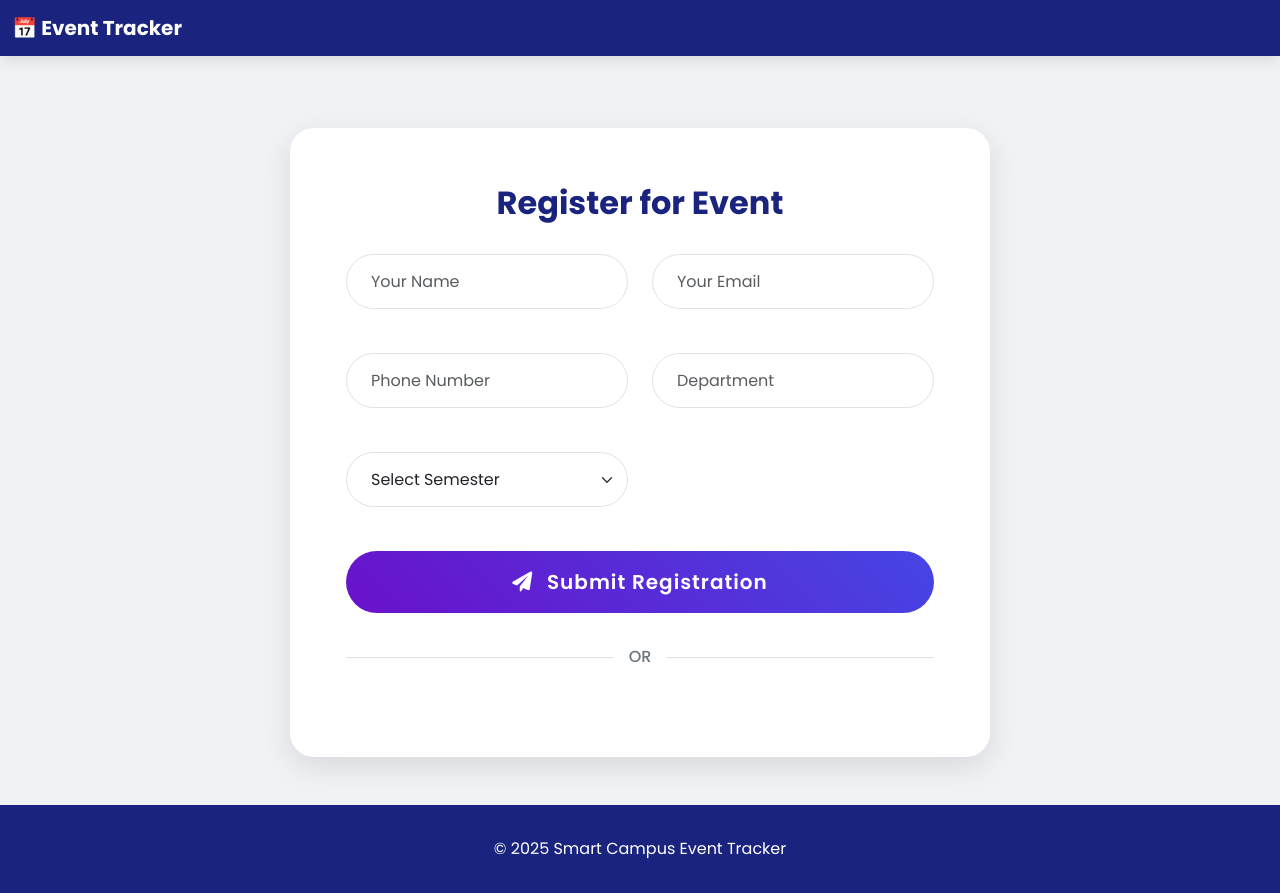
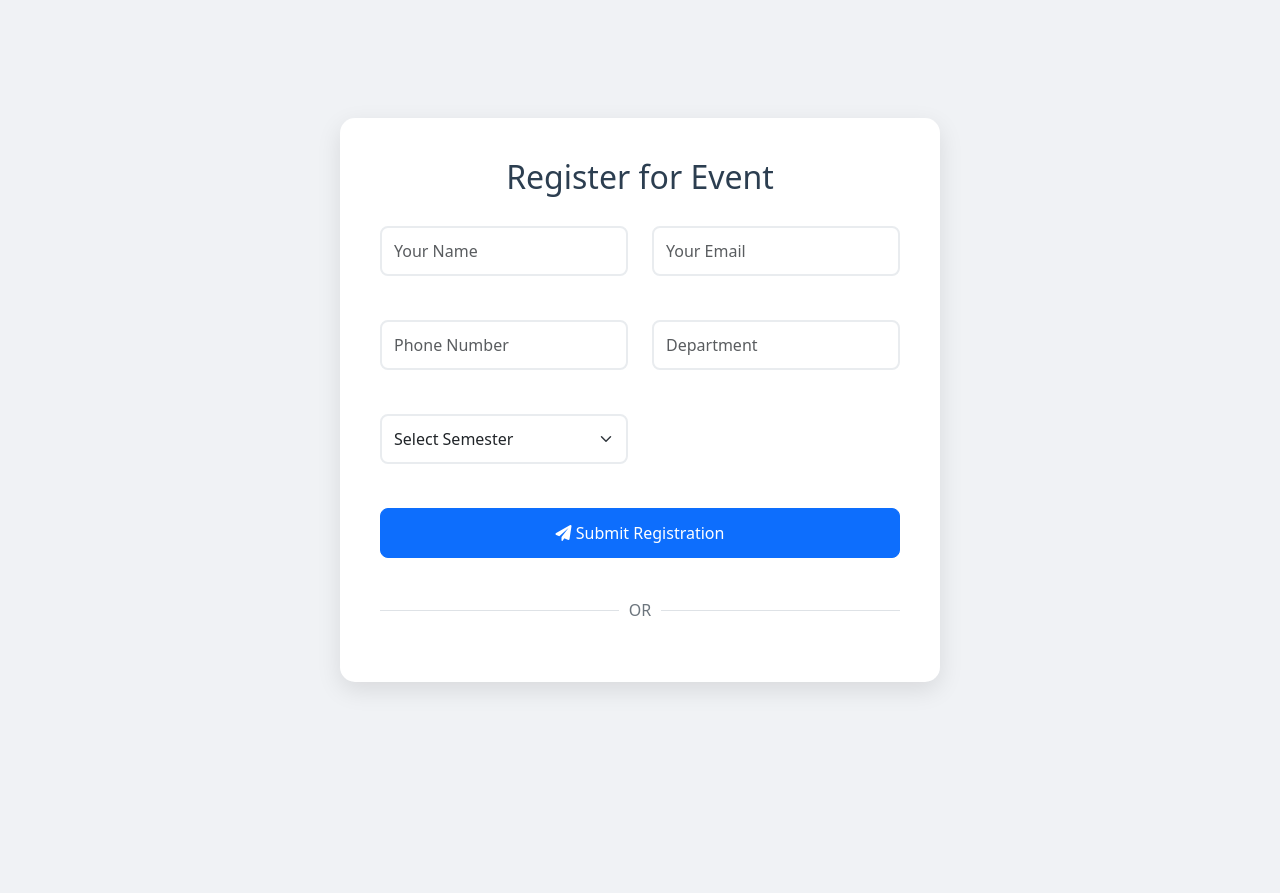
Before and after one commit to TrickzMania/Expo, a plain HTML site: page register.html in a window 1280 px wide. After the commit the page ends 800 px from the top, so only its background shows below. Drawn offline with nearby package versions, Linux system fonts and the light colour scheme.

Commit message:
Update register.html

```diff
--- a/register.html
+++ b/register.html
@@ -4,165 +4,124 @@
   <meta charset="UTF-8">
   <meta name="viewport" content="width=device-width, initial-scale=1.0">
   <title>Register for Event</title>
-
-  <link rel="preconnect" href="https://fonts.googleapis.com">
-  <link rel="preconnect" href="https://fonts.gstatic.com" crossorigin>
-  <link href="https://fonts.googleapis.com/css2?family=Poppins:wght@400;500;600;700&display=swap" rel="stylesheet">
-
   <link href="https://cdn.jsdelivr.net/npm/bootstrap@5.3.8/dist/css/bootstrap.min.css" rel="stylesheet">
   <link href="https://cdnjs.cloudflare.com/ajax/libs/font-awesome/6.0.0/css/all.min.css" rel="stylesheet">
-
   <style>
-    :root {
-      --dark-blue: #1a237e;
-      --light-gray: #f0f2f5;
-      --secondary-gradient: linear-gradient(45deg, #6a11cb, #2575fc);
-    }
     body {
-      font-family: 'Poppins', sans-serif;
       min-height: 100vh;
       display: flex;
-      flex-direction: column;
-      background: var(--light-gray);
-      padding-top: 5rem;
-    }
-    .navbar {
-      background-color: var(--dark-blue) !important;
-      box-shadow: 0 4px 15px rgba(0, 0, 0, 0.1);
-    }
-    .navbar-brand {
-      font-weight: 700;
-      color: #fff !important;
+      align-items: center;
+      justify-content: center;
+      background: #f0f2f5;
+      padding: 20px;
     }
     .register-card {
       background: #fff;
-      padding: 3.5rem;
-      border-radius: 1.5rem;
-      box-shadow: 0 10px 30px rgba(0,0,0,0.1);
+      padding: 40px;
+      border-radius: 15px;
+      box-shadow: 0 8px 25px rgba(0,0,0,0.1);
       width: 100%;
-      max-width: 700px;
-      margin: auto;
+      max-width: 600px;
     }
     .register-card h2 {
-      font-weight: 700;
-      color: var(--dark-blue);
-      margin-bottom: 2rem;
+      margin-bottom: 30px;
       text-align: center;
-    }
-    .form-label {
-      font-weight: 600;
-      color: #444;
-      margin-bottom: 0.5rem;
+      color: #2c3e50;
     }
     .form-control, .form-select {
-      height: 55px;
+      height: 50px;
       margin-bottom: 20px;
-      border: 1px solid #dee2e6;
-      border-radius: 50px;
-      padding: 0.75rem 1.5rem;
-      transition: all 0.3s ease;
+      border: 2px solid #e9ecef;
+      border-radius: 8px;
     }
     .form-control:focus, .form-select:focus {
-      border-color: #86b7fe;
-      box-shadow: 0 0 0 0.25rem rgba(13, 110, 253, 0.25);
+      border-color: #007bff;
+      box-shadow: 0 0 0 0.2rem rgba(0,123,255,0.25);
     }
-    .btn-gradient {
-      background: var(--secondary-gradient);
-      border: none;
-      color: white;
-      border-radius: 50px;
-      padding: 1rem 2.5rem;
-      font-weight: 600;
-      letter-spacing: 1px;
-      transition: all 0.3s ease;
-      background-size: 200% auto;
-    }
-    .btn-gradient:hover {
-      background-position: right center;
-      transform: translateY(-3px);
-      box-shadow: 0 8px 25px rgba(0,0,0,0.3);
+    .btn-primary {
+      width: 100%;
+      padding: 12px;
+      font-size: 16px;
+      border-radius: 8px;
+      margin-bottom: 20px;
     }
     .event-link-section {
       background: #f8f9fa;
-      border-radius: 1.25rem;
-      padding: 2rem;
-      margin-top: 2rem;
+      border-radius: 10px;
+      padding: 20px;
+      margin-top: 20px;
       text-align: center;
-      border-left: 5px solid var(--dark-blue);
+      border-left: 4px solid #007bff;
     }
     .event-link-section h5 {
-      color: var(--dark-blue);
-      margin-bottom: 1rem;
-      font-weight: 600;
+      color: #2c3e50;
+      margin-bottom: 15px;
+      font-size: 1.1rem;
     }
     .btn-outline-primary {
-      padding: 0.75rem 2rem;
-      font-size: 1rem;
-      border-radius: 50px;
+      padding: 12px 24px;
+      font-size: 16px;
+      border-radius: 8px;
       transition: all 0.3s ease;
-      font-weight: 500;
-      color: var(--dark-blue);
-      border-color: var(--dark-blue);
     }
     .btn-outline-primary:hover {
       transform: translateY(-2px);
       box-shadow: 0 4px 12px rgba(0,123,255,0.3);
-      background-color: var(--dark-blue);
-      color: white;
+    }
+    .link-icon {
+      margin-right: 8px;
     }
     .divider {
       display: flex;
       align-items: center;
       text-align: center;
-      margin: 2rem 0;
+      margin: 20px 0;
       color: #6c757d;
-      font-weight: 500;
     }
-    .divider::before, .divider::after {
+    .divider::before,
+    .divider::after {
       content: '';
       flex: 1;
       border-bottom: 1px solid #dee2e6;
     }
-    .divider::before { margin-right: 1rem; }
-    .divider::after { margin-left: 1rem; }
-    footer {
-      background-color: var(--dark-blue) !important;
-      color: white;
-      margin-top: auto;
-      padding: 2rem 0;
-      text-align: center;
+    .divider::before {
+      margin-right: 10px;
+    }
+    .divider::after {
+      margin-left: 10px;
     }
   </style>
 </head>
 <body>
-  <nav class="navbar navbar-dark bg-dark fixed-top">
-    <div class="container-fluid">
-      <a class="navbar-brand" href="index.html">📅 Event Tracker</a>
-    </div>
-  </nav>
-  <div class="container my-5">
+
   <div class="register-card">
     <h2 id="eventTitle">Register for Event</h2>
+
     <form id="registerForm">
-        <div class="row g-4">
+      <div class="row">
         <div class="col-md-6">
-            <label for="studentName" class="form-label visually-hidden">Your Name</label>
           <input type="text" id="studentName" class="form-control" placeholder="Your Name" required>
         </div>
         <div class="col-md-6">
-            <label for="studentEmail" class="form-label visually-hidden">Your Email</label>
           <input type="email" id="studentEmail" class="form-control" placeholder="Your Email" required>
         </div>
+      </div>
+
+      <br>
+
+      <div class="row">
         <div class="col-md-6">
-            <label for="studentPhone" class="form-label visually-hidden">Phone Number</label>
           <input type="tel" id="studentPhone" class="form-control" placeholder="Phone Number" required>
         </div>
         <div class="col-md-6">
-            <label for="studentDept" class="form-label visually-hidden">Department</label>
           <input type="text" id="studentDept" class="form-control" placeholder="Department" required>
         </div>
+      </div>
+
+      <br>
+
+      <div class="row">
         <div class="col-md-6">
-            <label for="studentSemester" class="form-label visually-hidden">Select Semester</label>
           <select id="studentSemester" class="form-select" required>
             <option value="" disabled selected>Select Semester</option>
             <option value="1">Semester 1</option>
@@ -176,29 +135,32 @@
           </select>
         </div>
       </div>
-        <button type="submit" class="btn btn-gradient btn-lg mt-4 w-100">
-          <i class="fas fa-paper-plane me-2"></i> Submit Registration
+
+      <br>
+
+      <button type="submit" class="btn btn-primary">
+        <i class="fas fa-paper-plane"></i> Submit Registration
       </button>
+
       <div class="divider">OR</div>
+
       <div class="event-link-section" id="eventLinkContainer" style="display:none;">
-          <h5><i class="fas fa-external-link-alt me-2"></i> External Registration Form</h5>
-          <p class="text-muted mb-4">Click the button below to register via the official event website.</p>
-          <a href="#" id="eventLink" target="_blank" class="btn btn-outline-primary btn-lg">
-            <i class="fas fa-link me-2"></i> Go to Registration Form
+        <h5><i class="fas fa-external-link-alt"></i> External Registration Form</h5>
+        <p class="text-muted mb-3">Click the button below to register via Google Forms</p>
+        <a href="#" id="eventLink" target="_blank" class="btn btn-outline-primary">
+          <i class="fas fa-link link-icon"></i> Go to Registration Form
         </a>
+        <small class="text-muted d-block mt-2">
+          <i class="fas fa-info-circle"></i> This will open in a new tab
+        </small>
       </div>
     </form>
   </div>
-  </div>
-  <footer class="text-white">
-    <div class="container">
-      <p class="mb-0">&copy; 2025 Smart Campus Event Tracker</p>
-    </div>
-  </footer>
-  <script src="https://cdn.jsdelivr.net/npm/bootstrap@5.3.8/dist/js/bootstrap.bundle.min.js"></script>
+
   <script type="module">
     import { initializeApp } from "https://www.gstatic.com/firebasejs/12.2.1/firebase-app.js";
-    import { getFirestore, collection, addDoc, serverTimestamp } from "https://www.gstatic.com/firebasejs/12.2.1/firebase-firestore.js";
+    import { getFirestore, collection, addDoc } from "https://www.gstatic.com/firebasejs/12.2.1/firebase-firestore.js";
+
     const firebaseConfig = {
       apiKey: "AIzaSyD2iuNpJI0p1TSA_MdJ-9SNuE6QqeZJRt8",
       authDomain: "lostandfound-f64d1.firebaseapp.com",
@@ -207,39 +169,51 @@
       messagingSenderId: "226765931514",
       appId: "1:226765931514:web:4b3ba5d6288e0273c05a43"
     };
+
     const app = initializeApp(firebaseConfig);
     const db = getFirestore(app);
+
     const params = new URLSearchParams(window.location.search);
     const eventId = params.get("eventId");
     const eventTitle = params.get("title");
     const eventLinkParam = params.get("link");
+
     if (eventTitle) {
       document.getElementById("eventTitle").innerText = `Register for: ${decodeURIComponent(eventTitle)}`;
     }
+
     if (eventLinkParam) {
       const decodedLink = decodeURIComponent(eventLinkParam);
       const linkEl = document.getElementById("eventLink");
       linkEl.href = decodedLink;
       document.getElementById("eventLinkContainer").style.display = "block";
+
+      linkEl.addEventListener('click', function() {
+        console.log('External registration link clicked for event:', eventTitle);
+      });
     }
+
     document.getElementById("registerForm").addEventListener("submit", async (e) => {
       e.preventDefault();
+
       const studentName = document.getElementById("studentName").value;
       const studentEmail = document.getElementById("studentEmail").value;
       const studentPhone = document.getElementById("studentPhone").value;
       const studentDept = document.getElementById("studentDept").value;
       const studentSemester = document.getElementById("studentSemester").value;
+
       try {
         await addDoc(collection(db, "registrations"), {
           eventId,
-          eventTitle: decodeURIComponent(eventTitle),
+          eventTitle,
           studentName,
           studentEmail,
           studentPhone,
           studentDept,
           studentSemester,
-          registeredAt: serverTimestamp()
+          registeredAt: new Date()
         });
+
         alert("✅ Registration successful!");
         window.location.href = "index.html";
       } catch (err) {
```
Lines whose indentation alone changed are shown as unchanged.
